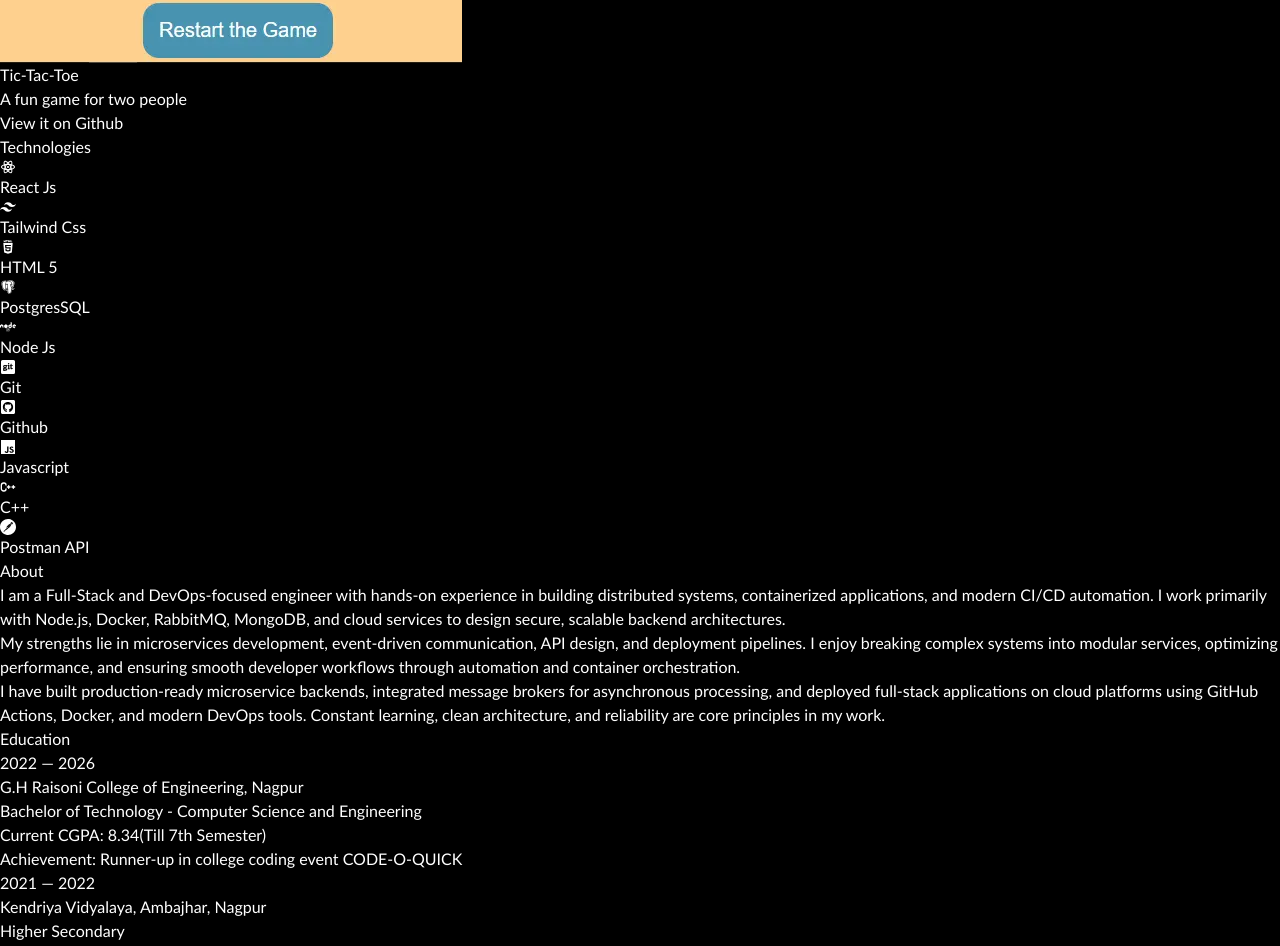
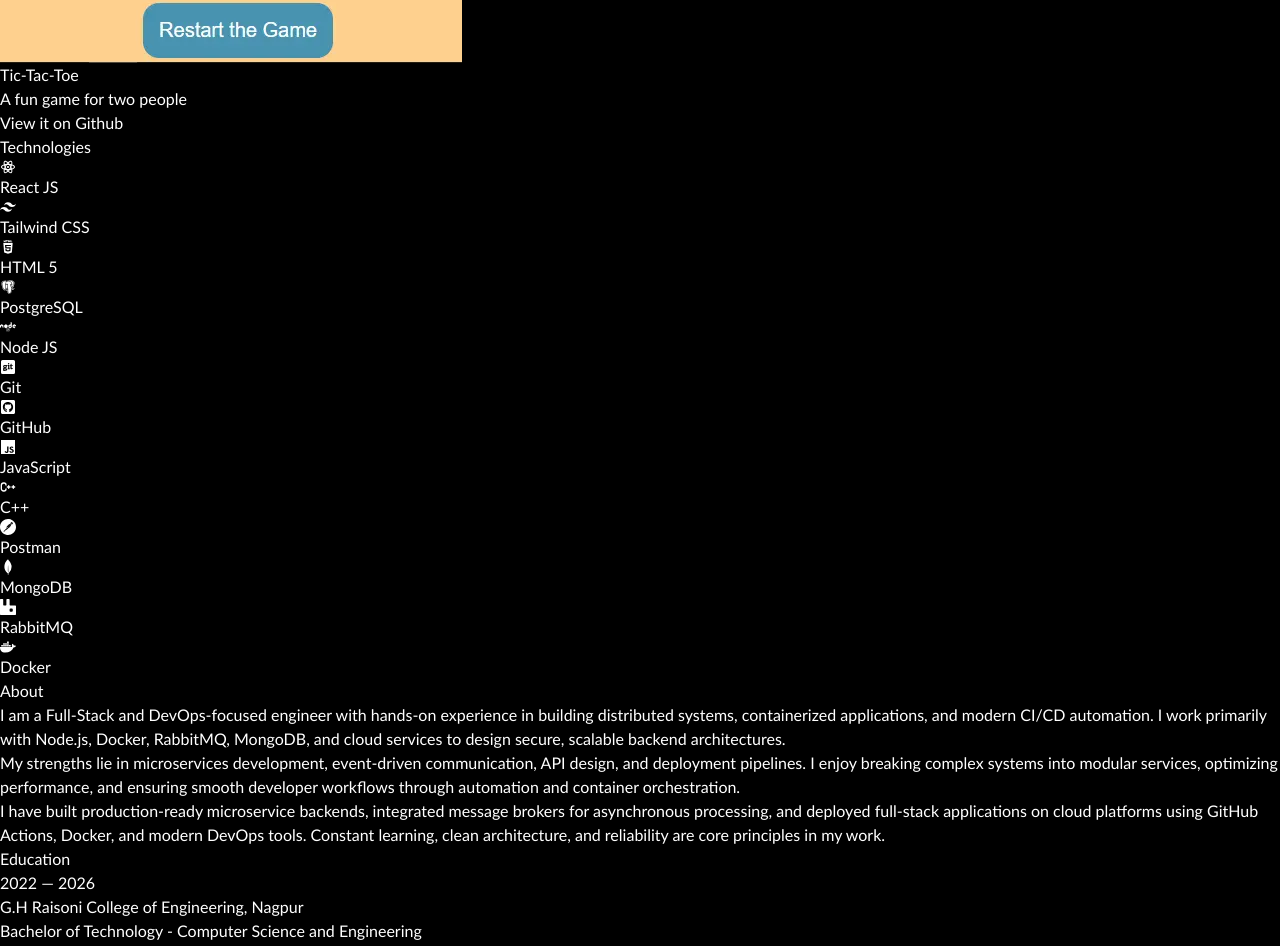
Before and after one commit to Nikhileshmauje/portfolio, a React (Vite) app: page / in a window 1280 px wide. Shown: the part 4632-5578 px from the top of the page. Built offline with nearby package versions, Linux system fonts and the light colour scheme.

Commit message:
Add new Technologies in Skill Section

```diff
--- a/src/components/Technologies.jsx
+++ b/src/components/Technologies.jsx
@@ -1,12 +1,11 @@
-import { RiReactjsLine,RiTailwindCssFill } from "react-icons/ri";
+import { RiReactjsLine, RiTailwindCssFill } from "react-icons/ri";
 import { TiHtml5 } from "react-icons/ti";
-import { BiLogoPostgresql} from "react-icons/bi";
+import { BiLogoPostgresql } from "react-icons/bi";
 import { FaNode } from "react-icons/fa6";
-import { FaGitSquare, FaGithubSquare } from "react-icons/fa";
+import { FaGitSquare, FaGithubSquare, FaDocker } from "react-icons/fa";
 import { IoLogoJavascript } from "react-icons/io5";
 import { TbBrandCpp } from "react-icons/tb";
-import { SiPostman } from "react-icons/si";
-
+import { SiPostman, SiMongodb, SiRabbitmq } from "react-icons/si";
 
 const Technologies = () => {
   return (
@@ -15,48 +14,72 @@
         Technologies
       </h2>
       <div className="h-1 w-20 bg-white mb-8"></div>
-      <div className="grid grid-cols-3 md:grid-cols-5 gap-1">
-        <div className="flex flex-wrap items-center justify-center gap-4">
-        <div className="flex flex-col items-center">
+
+      <div className="grid grid-cols-3 md:grid-cols-5 gap-6">
+
+        <div className="p-4 flex flex-col items-center">
           <RiReactjsLine className="text-6xl text-cyan-400" />
-          <p>React Js</p>
+          <p>React JS</p>
         </div>
+
+        <div className="p-4 flex flex-col items-center">
+          <RiTailwindCssFill className="text-6xl text-blue-600" />
+          <p>Tailwind CSS</p>
         </div>
-        <div className="p-4 flex flex-col items-center">
-          <RiTailwindCssFill  className="text-6xl text-blue-600" />
-          <p >Tailwind Css</p>
-        </div>
+
         <div className="p-4 flex flex-col items-center">
           <TiHtml5 className="text-6xl text-orange-600" />
           <p>HTML 5</p>
         </div>
+
         <div className="p-4 flex flex-col items-center">
           <BiLogoPostgresql className="text-6xl text-blue-950" />
-          <p>PostgresSQL</p>
+          <p>PostgreSQL</p>
         </div>
+
         <div className="p-4 flex flex-col items-center">
-            <FaNode  className="text-6xl text-green-600" />
-            <p>Node Js</p>
+          <FaNode className="text-6xl text-green-600" />
+          <p>Node JS</p>
         </div>
+
         <div className="p-4 flex flex-col items-center">
-          <FaGitSquare  className="text-6xl text-orange-600" />
+          <FaGitSquare className="text-6xl text-orange-600" />
           <p>Git</p>
         </div>
+
         <div className="p-4 flex flex-col items-center">
-            <FaGithubSquare className="text-6xl" />
-            <p>Github</p>
+          <FaGithubSquare className="text-6xl" />
+          <p>GitHub</p>
         </div>
+
         <div className="p-4 flex flex-col items-center">
-            <IoLogoJavascript className="text-6xl text-yellow-600"/>
-            <p>Javascript</p>
+          <IoLogoJavascript className="text-6xl text-yellow-600" />
+          <p>JavaScript</p>
         </div>
+
         <div className="p-4 flex flex-col items-center">
-            <TbBrandCpp className="text-6xl text-blue-950"/>
-            <p>C++</p>
+          <TbBrandCpp className="text-6xl text-blue-950" />
+          <p>C++</p>
         </div>
+
         <div className="p-4 flex flex-col items-center">
-            <SiPostman className="text-6xl text-orange-600"/>
-            <p>Postman API</p>
+          <SiPostman className="text-6xl text-orange-600" />
+          <p>Postman</p>
+        </div>
+
+        <div className="p-4 flex flex-col items-center">
+          <SiMongodb className="text-6xl text-green-700" />
+          <p>MongoDB</p>
+        </div>
+
+        <div className="p-4 flex flex-col items-center">
+          <SiRabbitmq className="text-6xl text-orange-500" />
+          <p>RabbitMQ</p>
+        </div>
+
+        <div className="p-4 flex flex-col items-center">
+          <FaDocker className="text-6xl text-blue-500" />
+          <p>Docker</p>
         </div>
 
       </div>
```
